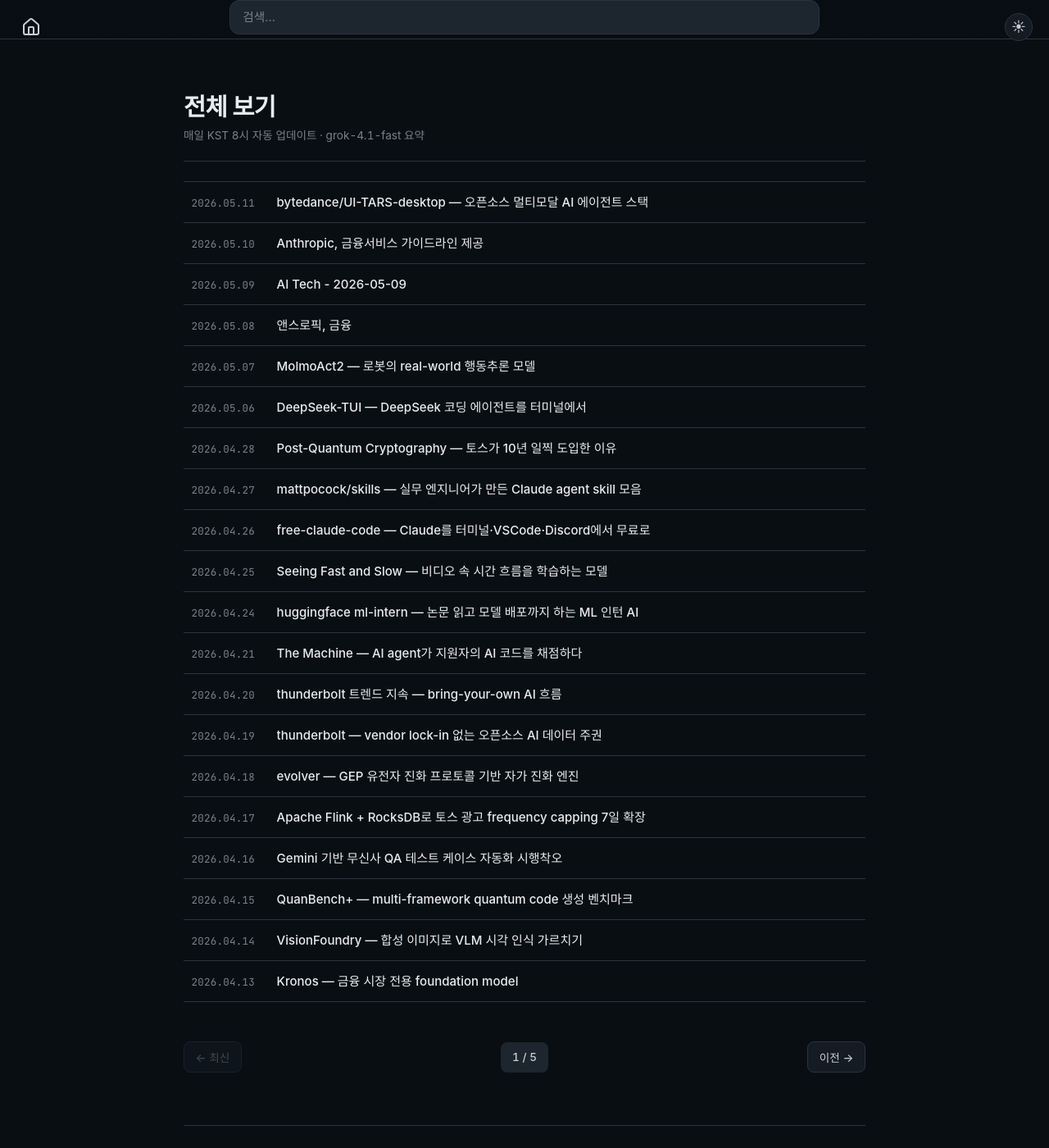
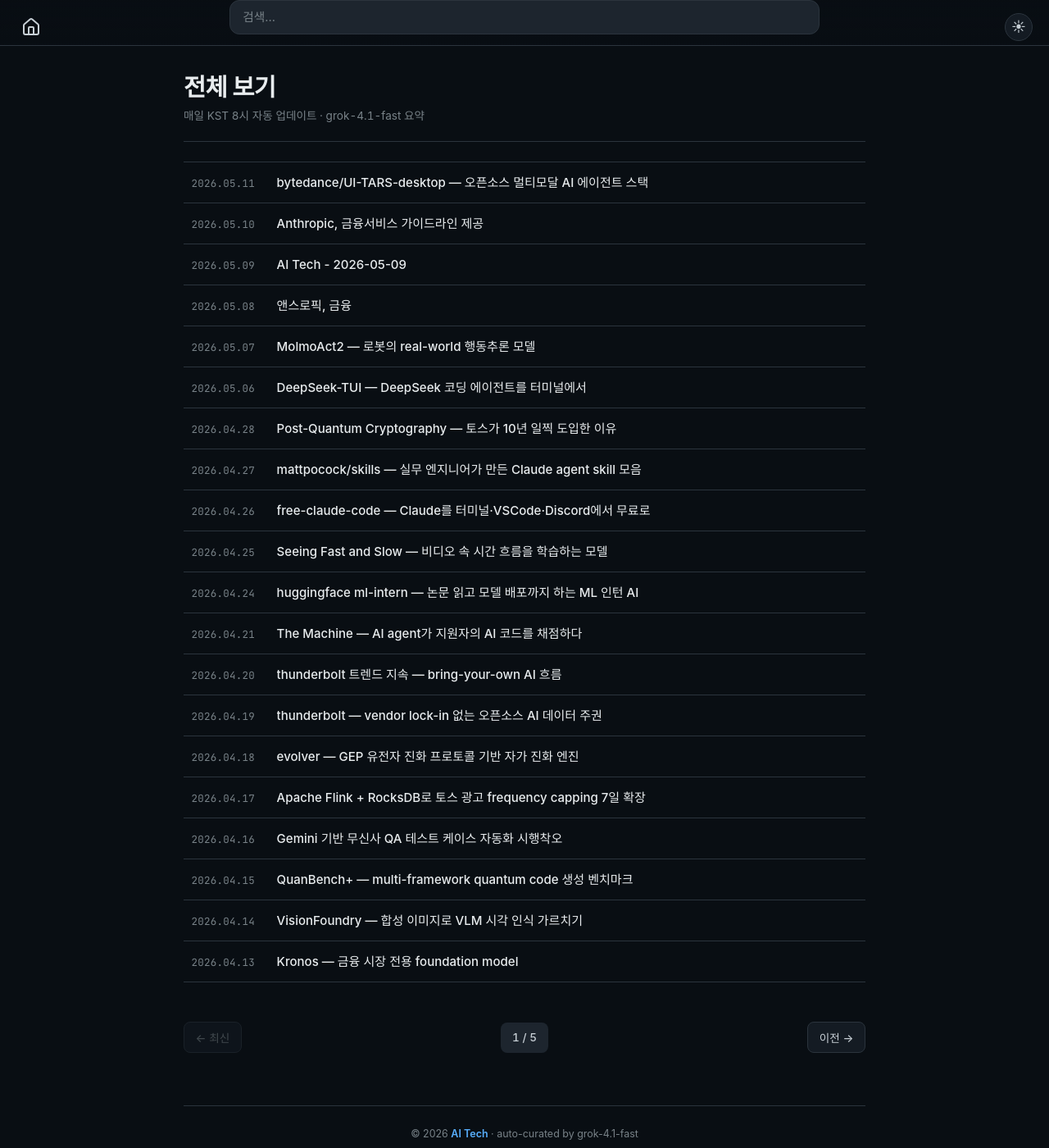
Before and after one commit to joyuno/ai-tech-digest, a Jekyll site: the page built from archives/index.html, in a window 1280 px wide and 1400 px high. Shown: the whole window at 82% size. Built offline with Jekyll 4.4.1, drawn with Linux system fonts in a browser that asks for light colours; some web fonts are replaced; comment, search, counter and statistics services are not loaded.

Commit message:
Match topbar geometry with home.html on archive/detail pages
The archive and detail pages had --topbar-h: 3rem (48px) while home/book
both define 56px. Visually the header sat 8px higher and previous attempts
to compensate with .main-content padding-top: 4rem just made the body
content drift further from the header. Now --topbar-h is 56px so the bar
itself matches, and .main-content padding-top returns to home.html's
2rem (1.25rem mobile) since the sticky topbar takes its own space in flow
— extra padding-top isn't needed and was actually wrong.

```diff
--- a/_layouts/default.html
+++ b/_layouts/default.html
@@ -25,8 +25,7 @@
   {% seo %}
   <style>
     :root {
-      --sidebar-w: 240px;
-      --topbar-h: 3rem;
+      --topbar-h: 56px;   /* home.html / book.html 과 동일 */
 
       --r-sm: 8px;
       --r-md: 12px;
@@ -187,11 +186,11 @@
     }
     .theme-toggle:hover { border-color: var(--accent); color: var(--accent); }
 
-    /* main — topbar 와 시각적 분리 위해 충분한 top padding */
+    /* main — topbar 는 sticky 라 자연스럽게 본문이 그 아래에 자리잡음. home.html 의 main padding 과 동일 */
     .main-content {
       max-width: 880px;
       margin: 0 auto;
-      padding: 4rem 1.5rem 4rem;
+      padding: 2rem 1.5rem 4rem;
     }
 
     /* page hero */
@@ -455,7 +454,7 @@
     @media (max-width: 720px) {
       .topbar { grid-template-columns: auto 1fr auto; gap: 0.5rem; padding: 0 0.85rem; }
       .search-wrap { width: 100%; }
-      .main-content { padding: 2.5rem 1rem 2.5rem; }
+      .main-content { padding: 1.25rem 1rem 2.5rem; }
       .page-hero h1 { font-size: 1.4rem; }
       .post-list .pl-date { width: 4.5rem; font-size: 0.72rem; }
       .post-list .pl-title { font-size: 0.88rem; }
```
